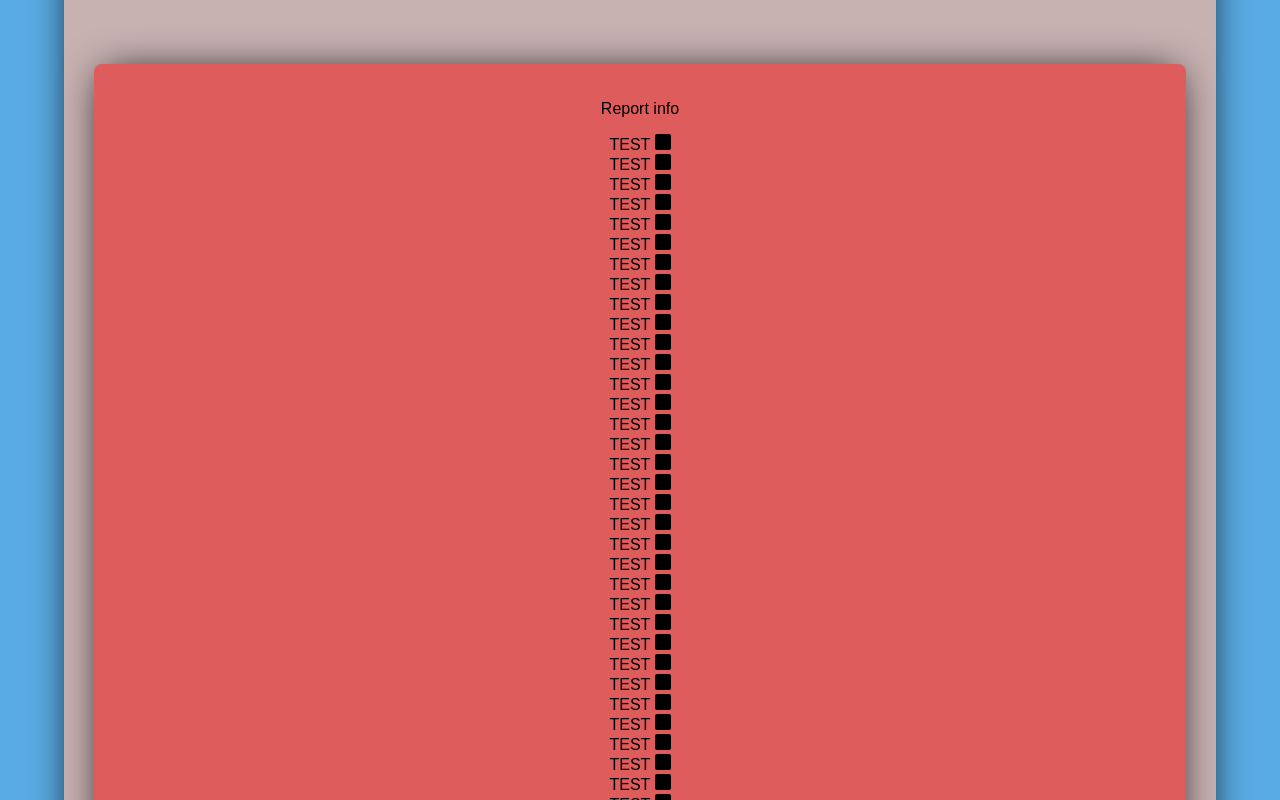
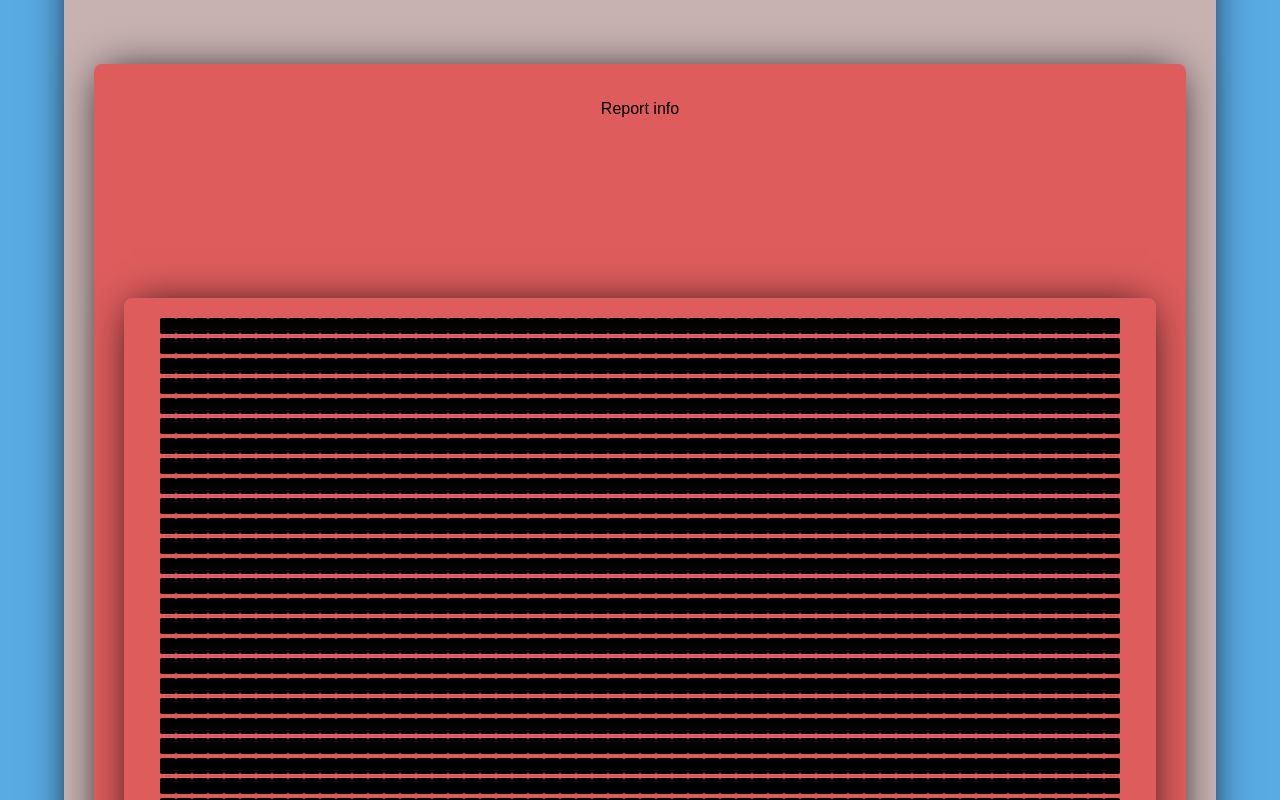
Before and after one commit to jamesEmerson112/time, a React (Create React App) app: page / in a window 1280 px wide. Shown: the part 1240-2040 px from the top of the page. Built offline with nearby package versions, Linux system fonts and the light colour scheme.

Commit message:
Array run out of stack. Attempting with Linked List

```diff
--- a/src/Components/DashboardComponent.css
+++ b/src/Components/DashboardComponent.css
@@ -46,3 +46,11 @@
   height: 100px;
   background-color: red;
 }
+
+.ReportComponent {
+  /* white-space: nowrap; */
+}
+
+.Test{
+  /* display: inline-block; */
+}
--- a/src/Components/DashboardComponents/ReportComponent.js
+++ b/src/Components/DashboardComponents/ReportComponent.js
@@ -1,18 +1,38 @@
 import React from "react";
 import {BsFillSquareFill} from "react-icons/bs";
+import '../DashboardComponent.css';
+
+class Node {
+  constructor(value) {
+    this.value = value;
+    this.next = null;
+  }
+}
+
+class LinkedList {
+  constructor() {
+    this.head = null;
+    this.tail = null;
+  }
+}
+
+
+
 
 export default function ReportComponent () {
-  // let text = "";
-  // for (let i = 0; i < 4383; i += 1) {
-  //   text += '. ';
-  // }
+  let test = [];
+  for (let i = 0; i < 4343; i += 1) {
+    test.push(<BsFillSquareFill key={i}></BsFillSquareFill>);
+  }
+
+  console.log(test);
 
   return(
     <div className="ReportComponent">
       <p>Report info</p>
-      <div>
-        {[...Array(4383)].map((x, index) => {
-          return <div key={index}> TEST <BsFillSquareFill /></div>
+      <div className="ReportComponent Test">
+        {test.map((item, index) => {
+          return item;
         })}
       </div >
     </div>
```
